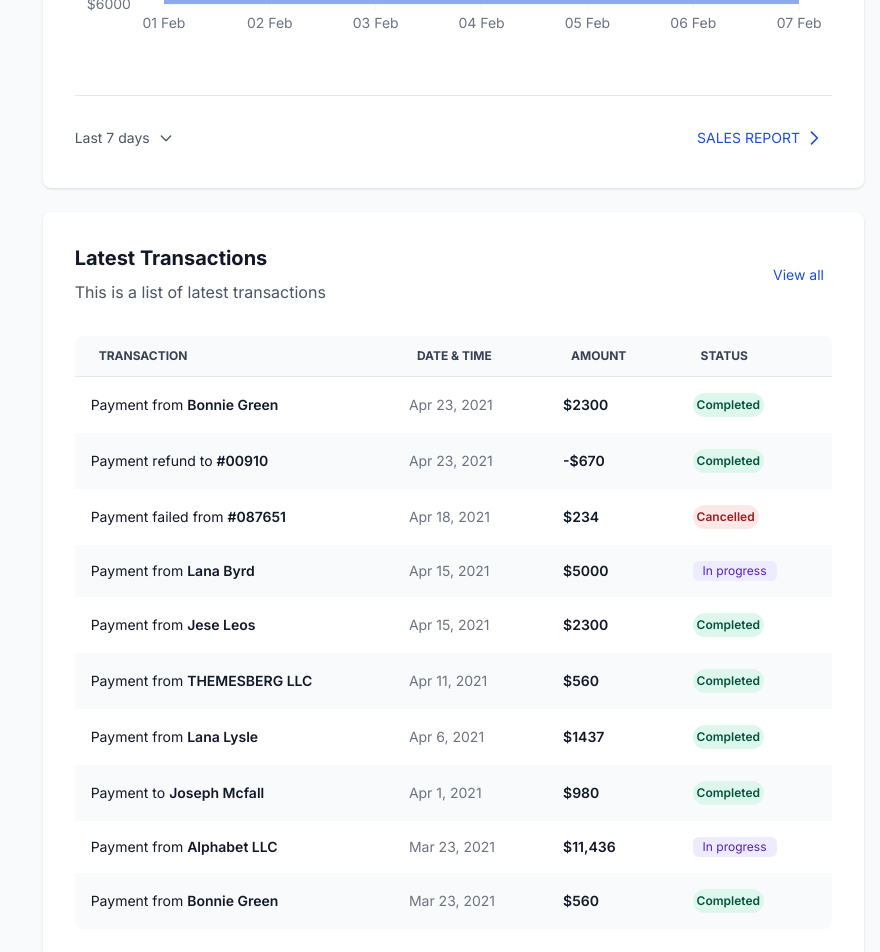
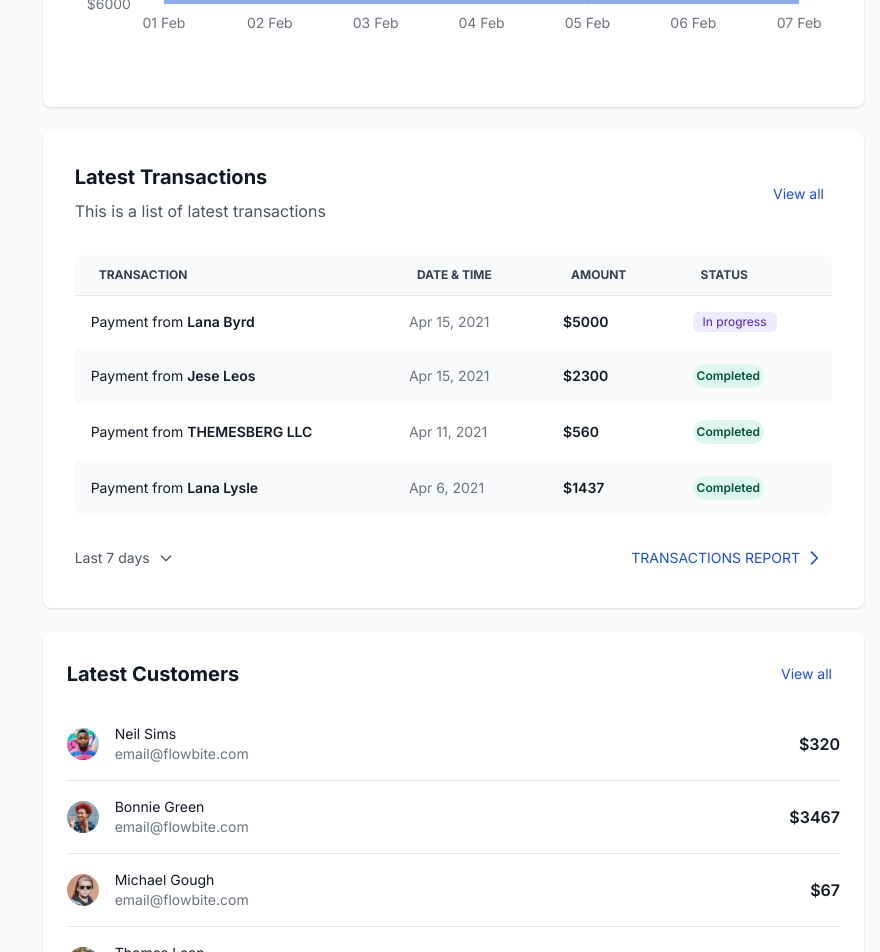
Before and after one commit to supriya224/admin-dashboard-pannel, a React (Vite) app: page / in a window 1280 px wide. Shown: the part 640-1592 px from the top of the page, without its empty margins (400-1280 px from the left). Built offline with nearby package versions, Linux system fonts and the light colour scheme.

Commit message:
fixed problem

```diff
--- a/src/pages/authentication/sign-in.tsx
+++ b/src/pages/authentication/sign-in.tsx
@@ -5,16 +5,6 @@ import type { FC } from "react";
 const SignInPage: FC = function () {
   return (
     <div className="flex flex-col items-center justify-center px-6 lg:h-screen lg:gap-y-12">
-      <div className="my-6 flex items-center gap-x-1 lg:my-0">
-        <img
-          alt="Flowbite logo"
-          src="https://flowbite.com/docs/images/logo.svg"
-          className="mr-3 h-12"
-        />
-        <span className="self-center whitespace-nowrap text-2xl font-semibold dark:text-white">
-          Flowbite
-        </span>
-      </div>
       <Card
         horizontal
         imgSrc="/images/authentication/login.jpg"
--- a/src/pages/authentication/sign-up.tsx
+++ b/src/pages/authentication/sign-up.tsx
@@ -5,16 +5,6 @@ import type { FC } from "react";
 const SignUpPage: FC = function () {
   return (
     <div className="flex flex-col items-center justify-center px-6 lg:h-screen lg:gap-y-12">
-      <div className="my-6 flex items-center gap-x-1 lg:my-0">
-        <img
-          alt="Flowbite logo"
-          src="https://flowbite.com/docs/images/logo.svg"
-          className="mr-3 h-12"
-        />
-        <span className="self-center whitespace-nowrap text-2xl font-semibold dark:text-white">
-          Flowbite
-        </span>
-      </div>
       <Card
         horizontal
         imgSrc="/images/authentication/create-account.jpg"
--- a/src/pages/index.tsx
+++ b/src/pages/index.tsx
@@ -50,31 +50,6 @@ const SalesThisWeek: FC = function () {
         </div>
       </div>
       <SalesChart />
-      <div className="mt-5 flex items-center justify-between border-t border-gray-200 pt-3 dark:border-gray-700 sm:pt-6">
-        <Datepicker />
-        <div className="shrink-0">
-          <a
-            href="#"
-            className="inline-flex items-center rounded-lg p-2 text-xs font-medium uppercase text-primary-700 hover:bg-gray-100 dark:text-primary-500 dark:hover:bg-gray-700 sm:text-sm"
-          >
-            Sales Report
-            <svg
-              className="ml-1 h-4 w-4 sm:h-5 sm:w-5"
-              fill="none"
-              stroke="currentColor"
-              viewBox="0 0 24 24"
-              xmlns="http://www.w3.org/2000/svg"
-            >
-              <path
-                strokeLinecap="round"
-                strokeLinejoin="round"
-                strokeWidth={2}
-                d="M9 5l7 7-7 7"
-              />
-            </svg>
-          </a>
-        </div>
-      </div>
     </div>
   );
 };
@@ -611,51 +586,7 @@ const LatestTransactions: FC = function () {
                   <Table.HeadCell>Status</Table.HeadCell>
                 </Table.Head>
                 <Table.Body className="bg-white dark:bg-gray-800">
-                  <Table.Row>
-                    <Table.Cell className="whitespace-nowrap p-4 text-sm font-normal text-gray-900 dark:text-white">
-                      Payment from{" "}
-                      <span className="font-semibold">Bonnie Green</span>
-                    </Table.Cell>
-                    <Table.Cell className="whitespace-nowrap p-4 text-sm font-normal text-gray-500 dark:text-gray-400">
-                      Apr 23, 2021
-                    </Table.Cell>
-                    <Table.Cell className="whitespace-nowrap p-4 text-sm font-semibold text-gray-900 dark:text-white">
-                      $2300
-                    </Table.Cell>
-                    <Table.Cell className="flex whitespace-nowrap p-4">
-                      <Badge color="success">Completed</Badge>
-                    </Table.Cell>
-                  </Table.Row>
-                  <Table.Row>
-                    <Table.Cell className="whitespace-nowrap p-4 text-sm font-normal text-gray-900 dark:text-white">
-                      Payment refund to{" "}
-                      <span className="font-semibold">#00910</span>
-                    </Table.Cell>
-                    <Table.Cell className="whitespace-nowrap p-4 text-sm font-normal text-gray-500 dark:text-gray-400">
-                      Apr 23, 2021
-                    </Table.Cell>
-                    <Table.Cell className="whitespace-nowrap p-4 text-sm font-semibold text-gray-900 dark:text-white">
-                      -$670
-                    </Table.Cell>
-                    <Table.Cell className="flex whitespace-nowrap p-4">
-                      <Badge color="success">Completed</Badge>
-                    </Table.Cell>
-                  </Table.Row>
-                  <Table.Row>
-                    <Table.Cell className="whitespace-nowrap p-4 text-sm font-normal text-gray-900 dark:text-white">
-                      Payment failed from{" "}
-                      <span className="font-semibold">#087651</span>
-                    </Table.Cell>
-                    <Table.Cell className="whitespace-nowrap p-4 text-sm font-normal text-gray-500 dark:text-gray-400">
-                      Apr 18, 2021
-                    </Table.Cell>
-                    <Table.Cell className="whitespace-nowrap p-4 text-sm font-semibold text-gray-900 dark:text-white">
-                      $234
-                    </Table.Cell>
-                    <Table.Cell className="flex whitespace-nowrap p-4">
-                      <Badge color="failure">Cancelled</Badge>
-                    </Table.Cell>
-                  </Table.Row>
+
                   <Table.Row>
                     <Table.Cell className="whitespace-nowrap p-4 text-sm font-normal text-gray-900 dark:text-white">
                       Payment from{" "}
@@ -718,53 +649,6 @@ const LatestTransactions: FC = function () {
                       <Badge color="success">Completed</Badge>
                     </Table.Cell>
                   </Table.Row>
-                  <Table.Row>
-                    <Table.Cell className="whitespace-nowrap p-4 text-sm font-normal text-gray-900 dark:text-white">
-                      Payment to{" "}
-                      <span className="font-semibold">Joseph Mcfall</span>
-                    </Table.Cell>
-                    <Table.Cell className="whitespace-nowrap p-4 text-sm font-normal text-gray-500 dark:text-gray-400">
-                      Apr 1, 2021
-                    </Table.Cell>
-                    <Table.Cell className="whitespace-nowrap p-4 text-sm font-semibold text-gray-900 dark:text-white">
-                      $980
-                    </Table.Cell>
-                    <Table.Cell className="flex whitespace-nowrap p-4">
-                      <Badge color="success">Completed</Badge>
-                    </Table.Cell>
-                  </Table.Row>
-                  <Table.Row>
-                    <Table.Cell className="whitespace-nowrap p-4 text-sm font-normal text-gray-900 dark:text-white">
-                      Payment from{" "}
-                      <span className="font-semibold">Alphabet LLC</span>
-                    </Table.Cell>
-                    <Table.Cell className="whitespace-nowrap p-4 text-sm font-normal text-gray-500 dark:text-gray-400">
-                      Mar 23, 2021
-                    </Table.Cell>
-                    <Table.Cell className="whitespace-nowrap p-4 text-sm font-semibold text-gray-900 dark:text-white">
-                      $11,436
-                    </Table.Cell>
-                    <Table.Cell className="flex whitespace-nowrap p-4">
-                      <span className="mr-2 rounded-md bg-purple-100 py-0.5 px-2.5 text-xs font-medium text-purple-800 dark:bg-purple-200">
-                        In progress
-                      </span>
-                    </Table.Cell>
-                  </Table.Row>
-                  <Table.Row>
-                    <Table.Cell className="whitespace-nowrap p-4 text-sm font-normal text-gray-900 dark:text-white">
-                      Payment from{" "}
-                      <span className="font-semibold">Bonnie Green</span>
-                    </Table.Cell>
-                    <Table.Cell className="whitespace-nowrap p-4 text-sm font-normal text-gray-500 dark:text-gray-400">
-                      Mar 23, 2021
-                    </Table.Cell>
-                    <Table.Cell className="whitespace-nowrap p-4 text-sm font-semibold text-gray-900 dark:text-white">
-                      $560
-                    </Table.Cell>
-                    <Table.Cell className="flex whitespace-nowrap p-4">
-                      <Badge color="success">Completed</Badge>
-                    </Table.Cell>
-                  </Table.Row>
                 </Table.Body>
               </Table>
             </div>
```
